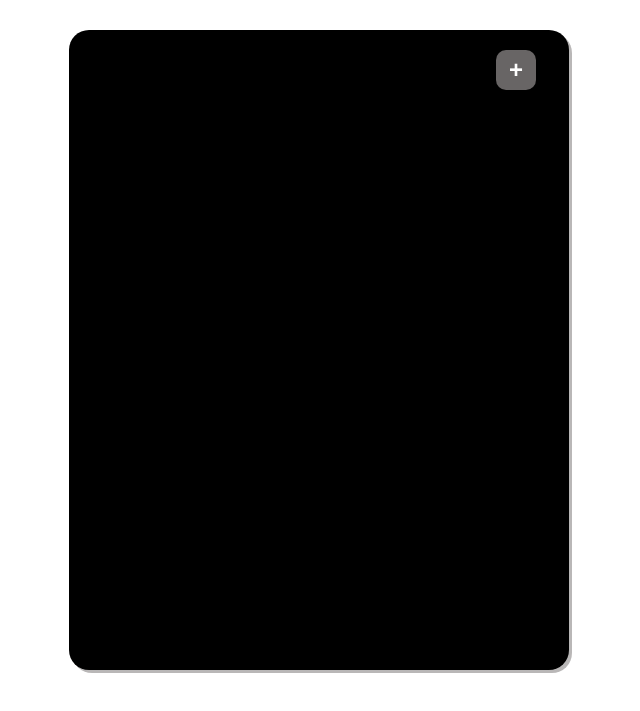
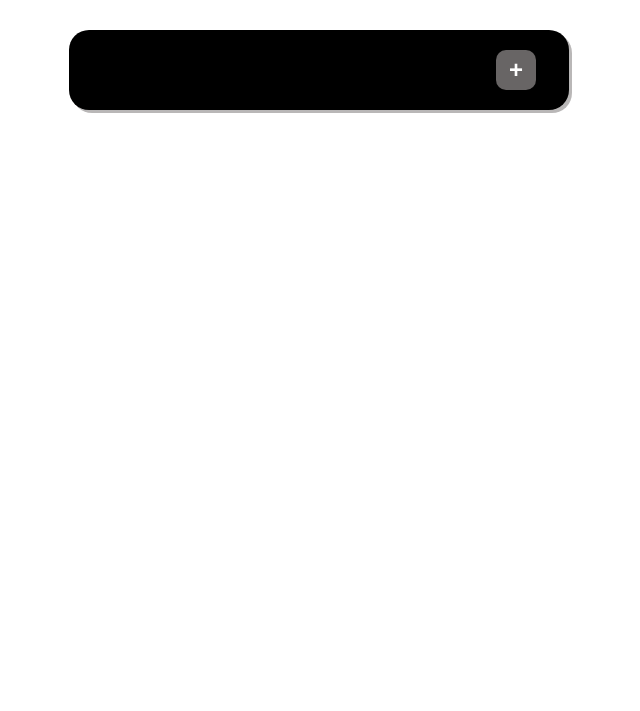
Before and after one commit to Linngeshwar/To-Do-App, a plain HTML site: page index.html in a window 1280 px wide. Shown: the part 81-792 px from the top of the page, without its empty margins (321-961 px from the left). Drawn offline with Linux system fonts and the light colour scheme.

Commit message:
Update styles.css

```diff
--- a/styles.css
+++ b/styles.css
@@ -19,7 +19,8 @@ body{
     width: 500px;
     align-self: center;
     color: white;
-    height: 80vh;
+    height: auto;
+    padding-bottom: 20px;
     overflow: auto;
     box-shadow: 3px 3px hsla(0, 4%, 18%, 0.336);
 }
```
